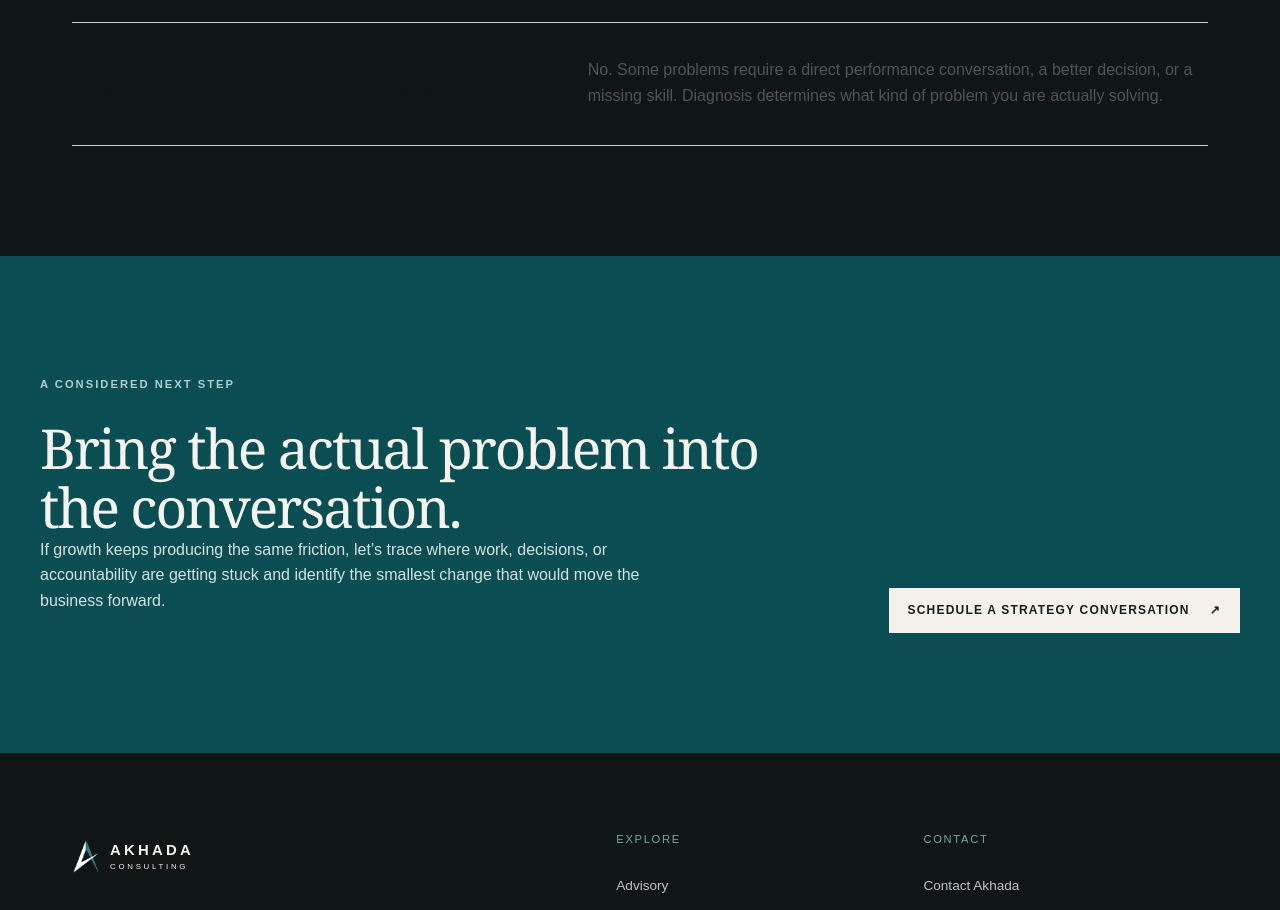
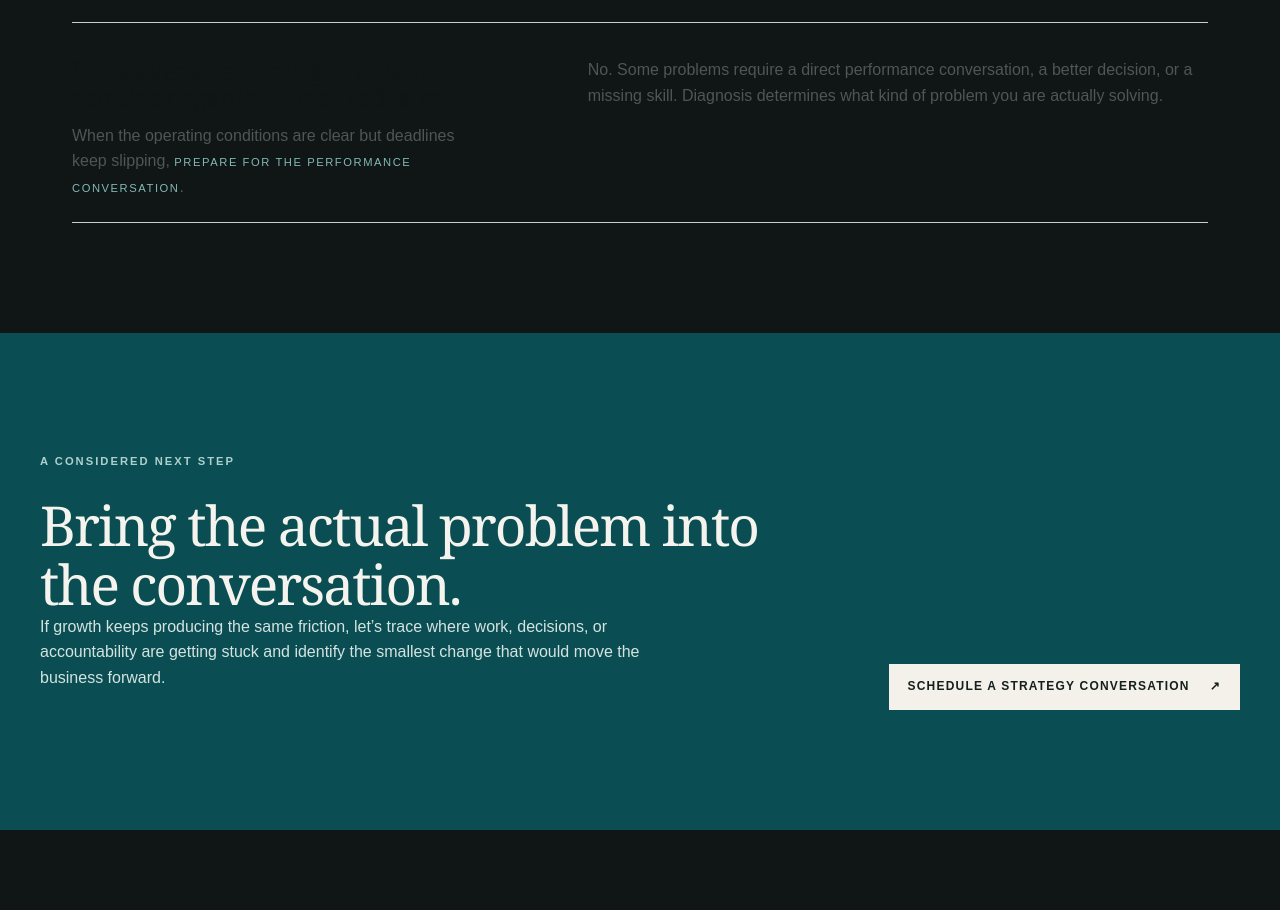
Before and after one commit to sasmithconsult/akhadaconsulting.com, a Next.js app: page /how-to-find-the-real-constraint in a window 1280 px wide. Shown: the part 8720-9630 px from the top of the page. Built offline with nearby package versions, Linux system fonts and the light colour scheme.

Commit message:
Publish approved missed-deadlines insight: app/how-to-find-the-real-constraint/page.js

```diff
--- a/app/how-to-find-the-real-constraint/page.js
+++ b/app/how-to-find-the-real-constraint/page.js
@@ -385,6 +385,7 @@ export default function HowToFindTheRealConstraint() {
                 better decision, or a missing skill. Diagnosis determines what
                 kind of problem you are actually solving.
               </p>
+              <p>When the operating conditions are clear but deadlines keep slipping, <Link className="text-link inline-link" href="/employee-keeps-missing-deadlines">prepare for the performance conversation</Link>.</p>
             </article>
           </div>
         </section>
```
